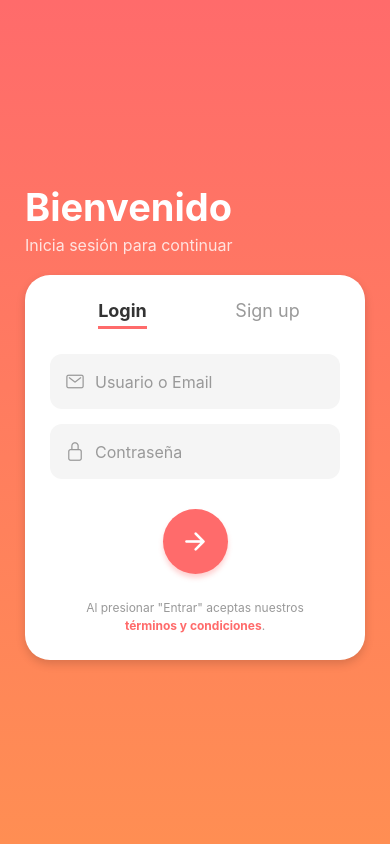
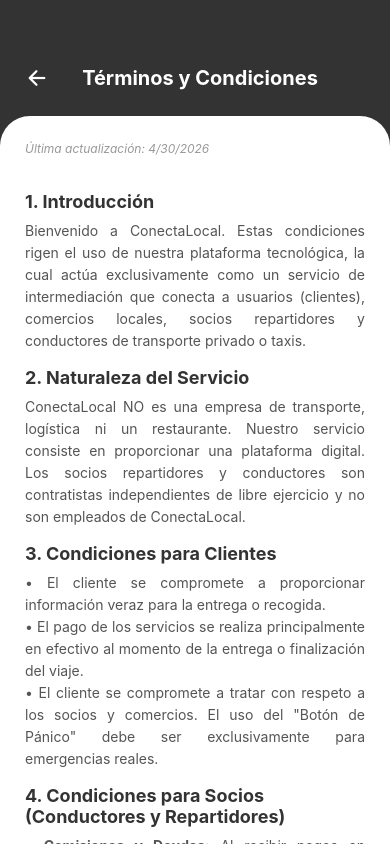
Before and after one commit to Maskrec/ConectaSocios, a React Native app: screen /Terms in a window 390 px wide. Built offline with nearby package versions, Linux system fonts and the light colour scheme; no server answers.

Commit message:
terminos y condiciones

```diff
--- a/App.js
+++ b/App.js
@@ -19,6 +19,7 @@
 import SetCommerceLocationScreen from './screens/SetCommerceLocationScreen';
 import RegisterPartnerScreen from './screens/RegisterPartnerScreen';
 import HistoryScreen from './screens/HistoryScreen';
+import TermsScreen from './screens/TermsScreen';
 
 // Pantallas de Comercio
 import CommerceOrdersScreen from './screens/CommerceOrdersScreen';
@@ -175,6 +176,7 @@
           <>
             <Stack.Screen name="Login" component={LoginPage} options={{ headerShown: false }} />
             <Stack.Screen name="RegisterPartner" component={RegisterPartnerScreen} options={{ headerShown: false }} />
+            <Stack.Screen name="Terms" component={TermsScreen} options={{ headerShown: false }} />
           </>
         )}
       </Stack.Navigator>
--- a/screens/RegisterPartnerScreen.jsx
+++ b/screens/RegisterPartnerScreen.jsx
@@ -21,6 +21,7 @@
   const [showCategoryModal, setShowCategoryModal] = useState(false);
   const [selectedCategory, setSelectedCategory] = useState(null);
   const [role, setRole] = useState('courier');
+  const [acceptedTerms, setAcceptedTerms] = useState(false);
   const [confirmPassword, setConfirmPassword] = useState('');
   const [formData, setFormData] = useState({
     username: '', password: '', first_name: '', last_name: '', phone_number: '',
@@ -62,6 +63,9 @@
           confirmPassword
         });
         return Alert.alert("Campos incompletos", "Por favor completa todos los campos obligatorios.");
+    }
+    if (!acceptedTerms) {
+        return Alert.alert("Términos y Condiciones", "Debes aceptar los términos y condiciones para continuar.");
     }
     if (role === 'owner' && !selectedCategory) {
         return Alert.alert("Falta Categoría", "Por favor selecciona el giro de tu comercio.");
@@ -204,6 +208,21 @@
               <TextInput placeholder="Teléfono" style={styles.input} keyboardType="phone-pad" onChangeText={(t) => handleChange('phone_number', t)} />
             </View>
 
+            {/* Checkbox de Términos y Condiciones */}
+            <View style={styles.termsContainer}>
+              <TouchableOpacity
+                style={[styles.checkbox, acceptedTerms && styles.checkboxChecked]}
+                onPress={() => setAcceptedTerms(!acceptedTerms)}
+              >
+                {acceptedTerms && <Ionicons name="checkmark" size={16} color="white" />}
+              </TouchableOpacity>
+              <TouchableOpacity onPress={() => navigation.navigate('Terms')} style={{flex: 1}}>
+                <Text style={styles.termsText}>
+                  He leído y acepto los <Text style={{fontWeight: 'bold', textDecorationLine: 'underline'}}>términos y condiciones</Text>.
+                </Text>
+              </TouchableOpacity>
+            </View>
+
             <TouchableOpacity style={styles.registerButton} onPress={handleRegister} disabled={loading}>
               {loading ? <ActivityIndicator color="white" /> : <Text style={styles.registerButtonText}>CONTINUAR</Text>}
             </TouchableOpacity>
@@ -316,6 +335,8 @@
   closeButton: { marginTop: 15, alignItems: 'center', padding: 10 },
   sectionLabel: { paddingHorizontal: 0, marginBottom: 10, marginTop: 10 },
   checkboxContainer: { flexDirection: 'row', alignItems: 'center', marginVertical: 15 },
+  termsContainer: { flexDirection: 'row', alignItems: 'center', marginBottom: 20, paddingHorizontal: 5 },
+  termsText: { fontSize: 13, color: '#666', marginLeft: 10 },
   checkbox: { width: 20, height: 20, borderRadius: 4, borderWidth: 2, borderColor: '#FF6B6B', justifyContent: 'center', alignItems: 'center' },
   checkboxChecked: { backgroundColor: '#FF6B6B' }
 });
--- a/screens/SetCommerceLocationScreen.jsx
+++ b/screens/SetCommerceLocationScreen.jsx
@@ -1,9 +1,12 @@
 import React, { useState, useEffect } from 'react';
-import { View, StyleSheet, Button, Text, ActivityIndicator } from 'react-native';
-import MapView, { Marker } from '../components/MapShim';
+import { View, StyleSheet, Text, ActivityIndicator, TouchableOpacity, Platform } from 'react-native';
+import MapView, { Marker, PROVIDER_GOOGLE } from '../components/MapShim';
 import * as Location from 'expo-location';
 import apiClient from '../api';
 import Alert from '../components/AlertPolyfill';
+import { Ionicons } from '@expo/vector-icons';
+
+const THEME_COLOR = '#1ABC9C'; // Ocean Teal
 
 const SetCommerceLocationScreen = ({ navigation }) => {
   const [initialRegion, setInitialRegion] = useState(null);
@@ -51,19 +54,90 @@
     } catch (error) { Alert.alert("Error", "No se pudo guardar."); }
   };
 
-  if (!initialRegion) return <ActivityIndicator size="large" style={{flex: 1}} />;
+  if (!initialRegion) {
+    return (
+      <View style={[styles.container, styles.center]}>
+        <ActivityIndicator size="large" color={THEME_COLOR} />
+        <Text style={{ marginTop: 10, color: '#666' }}>Cargando mapa...</Text>
+      </View>
+    );
+  }
 
   return (
-    <View style={{flex: 1}}>
-      <MapView style={{flex: 1}} initialRegion={initialRegion}>
+    <View style={styles.container}>
+      {/* Cabecera Flotante */}
+      <View style={styles.headerOverlay}>
+        <TouchableOpacity style={styles.backButton} onPress={() => navigation.goBack()}>
+          <Ionicons name="arrow-back" size={24} color="#333" />
+        </TouchableOpacity>
+        <Text style={styles.headerTitle}>Ubicación del Negocio</Text>
+      </View>
+
+      <MapView
+        style={styles.map}
+        initialRegion={initialRegion}
+        provider={PROVIDER_GOOGLE}
+        showsUserLocation={true}
+        onPress={(e) => setSelectedLocation(e.nativeEvent.coordinate)} // El pin se mueve al tocar
+      >
         <Marker
             coordinate={selectedLocation}
-            draggable
-            onDragEnd={(e) => setSelectedLocation(e.nativeEvent.coordinate)}
+            pinColor={THEME_COLOR}
         />
       </MapView>
-      <Button title="Confirmar Ubicación del Negocio" onPress={handleSave} />
+
+      {/* Panel Inferior */}
+      <View style={styles.bottomPanel}>
+        <View style={styles.instructionBox}>
+          <Ionicons name="information-circle" size={20} color={THEME_COLOR} />
+          <Text style={styles.instructionText}>Toca en cualquier parte del mapa para ubicar tu local exactamente.</Text>
+        </View>
+        <TouchableOpacity style={styles.saveButton} onPress={handleSave}>
+          <Text style={styles.saveButtonText}>Confirmar Ubicación</Text>
+          <Ionicons name="checkmark-circle" size={20} color="#fff" style={{marginLeft: 8}} />
+        </TouchableOpacity>
+      </View>
     </View>
   );
 };
+
+const styles = StyleSheet.create({
+  container: { flex: 1, backgroundColor: '#fff' },
+  center: { justifyContent: 'center', alignItems: 'center' },
+  map: { flex: 1 },
+
+  headerOverlay: {
+    position: 'absolute',
+    top: Platform.OS === 'android' ? 40 : 60,
+    left: 20, right: 20,
+    backgroundColor: 'white',
+    borderRadius: 15,
+    padding: 12,
+    flexDirection: 'row',
+    alignItems: 'center',
+    elevation: 5,
+    shadowColor: '#000', shadowOffset: { width: 0, height: 2 }, shadowOpacity: 0.1, shadowRadius: 4,
+    zIndex: 10
+  },
+  backButton: { marginRight: 15, padding: 5 },
+  headerTitle: { fontSize: 16, fontWeight: 'bold', color: '#333' },
+
+  bottomPanel: {
+    position: 'absolute', bottom: 30, left: 20, right: 20,
+    backgroundColor: '#fff', borderRadius: 20, padding: 20,
+    elevation: 10, shadowColor: '#000', shadowOffset: { width: 0, height: -2 }, shadowOpacity: 0.1, shadowRadius: 5
+  },
+  instructionBox: {
+    flexDirection: 'row', alignItems: 'center', backgroundColor: '#E8F8F5',
+    padding: 12, borderRadius: 10, marginBottom: 15
+  },
+  instructionText: { flex: 1, marginLeft: 10, color: '#0E6655', fontSize: 13, lineHeight: 18 },
+
+  saveButton: {
+    backgroundColor: THEME_COLOR, flexDirection: 'row', justifyContent: 'center', alignItems: 'center',
+    paddingVertical: 15, borderRadius: 12
+  },
+  saveButtonText: { color: '#fff', fontWeight: 'bold', fontSize: 16 }
+});
+
 export default SetCommerceLocationScreen;
--- /dev/null
+++ b/screens/TermsScreen.jsx
@@ -0,0 +1,108 @@
+import React from 'react';
+import {
+  View,
+  Text,
+  StyleSheet,
+  ScrollView,
+  TouchableOpacity,
+  StatusBar,
+  Platform
+} from 'react-native';
+import { Ionicons } from '@expo/vector-icons';
+import { useNavigation } from '@react-navigation/native';
+
+const TermsScreen = () => {
+  const navigation = useNavigation();
+
+  return (
+    <View style={styles.mainContainer}>
+      <StatusBar barStyle="light-content" backgroundColor="#333333" />
+
+      {/* HEADER */}
+      <View style={styles.headerContainer}>
+        <TouchableOpacity onPress={() => navigation.goBack()} style={styles.backButton}>
+          <Ionicons name="arrow-back" size={24} color="#fff" />
+        </TouchableOpacity>
+        <Text style={styles.headerTitle}>Términos y Condiciones</Text>
+        <View style={{ width: 24 }} />
+      </View>
+
+      {/* CONTENIDO */}
+      <View style={styles.whiteCard}>
+        <ScrollView showsVerticalScrollIndicator={false} contentContainerStyle={styles.scrollContent}>
+          <Text style={styles.lastUpdate}>Última actualización: {new Date().toLocaleDateString()}</Text>
+
+          <Text style={styles.title}>1. Introducción</Text>
+          <Text style={styles.paragraph}>
+            Bienvenido a ConectaLocal. Estas condiciones rigen el uso de nuestra plataforma tecnológica,
+            la cual actúa exclusivamente como un servicio de intermediación que conecta a usuarios (clientes),
+            comercios locales, socios repartidores y conductores de transporte privado o taxis.
+          </Text>
+
+          <Text style={styles.title}>2. Naturaleza del Servicio</Text>
+          <Text style={styles.paragraph}>
+            ConectaLocal NO es una empresa de transporte, logística ni un restaurante. Nuestro servicio
+            consiste en proporcionar una plataforma digital. Los socios repartidores y conductores son
+            contratistas independientes de libre ejercicio y no son empleados de ConectaLocal.
+          </Text>
+
+          <Text style={styles.title}>3. Condiciones para Clientes</Text>
+          <Text style={styles.paragraph}>
+            • El cliente se compromete a proporcionar información veraz para la entrega o recogida.{'\n'}
+            • El pago de los servicios se realiza principalmente en efectivo al momento de la entrega o finalización del viaje.{'\n'}
+            • El cliente se compromete a tratar con respeto a los socios y comercios. El uso del "Botón de Pánico" debe ser exclusivamente para emergencias reales.
+          </Text>
+
+          <Text style={styles.title}>4. Condiciones para Socios (Conductores y Repartidores)</Text>
+          <Text style={styles.paragraph}>
+            • <Text style={{fontWeight: 'bold'}}>Comisiones y Deudas:</Text> Al recibir pagos en efectivo, el socio retiene su ganancia y adquiere una deuda con la plataforma correspondiente a la comisión por intermediación.{'\n'}
+            • <Text style={{fontWeight: 'bold'}}>Límites de Deuda:</Text> El sistema bloqueará automáticamente la recepción de nuevos viajes/pedidos si la deuda acumulada supera los $400 MXN (Repartidores) o $700 MXN (conductores). La liquidación debe realizarse directamente en la oficina autorizada.{'\n'}
+            • <Text style={{fontWeight: 'bold'}}>Seguridad:</Text> Es obligatorio respetar las leyes de tránsito, usar equipo de protección (casco) y no manipular el dispositivo móvil mientras el vehículo está en movimiento.
+          </Text>
+
+          <Text style={styles.title}>5. Condiciones para Comercios</Text>
+          <Text style={styles.paragraph}>
+            • El comercio es el único responsable de la calidad, inocuidad y preparación de los alimentos o productos.{'\n'}
+            • El comercio acepta el pago de la tarifa de uso de plataforma acordada (Ej. 6%) que será descontada al momento de la recolección del pedido.
+          </Text>
+
+          <Text style={styles.title}>6. Limitación de Responsabilidad</Text>
+          <Text style={styles.paragraph}>
+            ConectaLocal no se hace responsable por pérdidas, daños, accidentes de tránsito, intoxicaciones alimentarias
+            o disputas directas entre las partes. La plataforma facilita herramientas de seguridad y rastreo GPS,
+            pero la ejecución física del servicio recae sobre los contratistas independientes y comercios.
+          </Text>
+
+          <Text style={styles.title}>7. Aceptación</Text>
+          <Text style={styles.paragraph}>
+            Al crear una cuenta, ya sea como Usuario, Comercio o Socio, declaras haber leído, entendido y
+            aceptado la totalidad de estos Términos y Condiciones.
+          </Text>
+
+          <View style={{ height: 40 }} />
+        </ScrollView>
+      </View>
+    </View>
+  );
+};
+
+const styles = StyleSheet.create({
+  mainContainer: { flex: 1, backgroundColor: '#333333' },
+  headerContainer: {
+    flexDirection: 'row', alignItems: 'center', justifyContent: 'space-between',
+    paddingHorizontal: 20, paddingTop: Platform.OS === 'android' ? 40 : 60, paddingBottom: 20
+  },
+  headerTitle: { fontSize: 20, fontWeight: 'bold', color: '#fff' },
+  backButton: { padding: 5 },
+  whiteCard: {
+    flex: 1, backgroundColor: '#fff',
+    borderTopLeftRadius: 30, borderTopRightRadius: 30,
+    overflow: 'hidden'
+  },
+  scrollContent: { padding: 25 },
+  lastUpdate: { color: '#999', fontSize: 12, marginBottom: 20, fontStyle: 'italic' },
+  title: { fontSize: 18, fontWeight: 'bold', color: '#333', marginTop: 15, marginBottom: 8 },
+  paragraph: { fontSize: 14, color: '#555', lineHeight: 22, textAlign: 'justify' }
+});
+
+export default TermsScreen;
```
